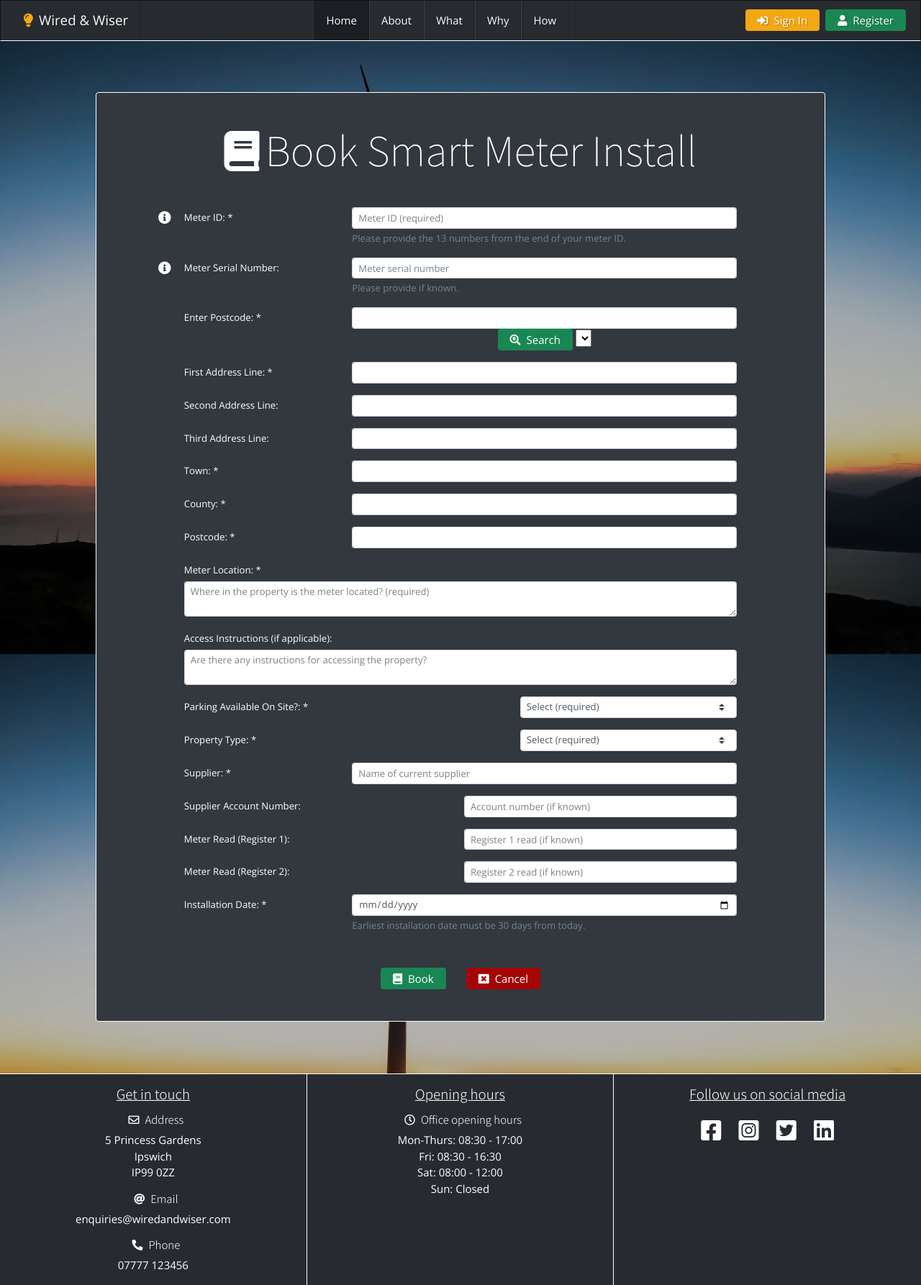
After one commit to LukeGarnham/Wired-and-Wiser-MS3, a Flask app: template templates/view_booking.html in a window 1280 px wide. The commit adds this page. Shown: the whole page at 72% size. Run offline with Flask 2, Linux system fonts and the light colour scheme; the template is opened without the code that fills it, so the values that code supplies are empty; some libraries are stand-ins or nearby versions.

Commit message:
Created view_booking.html copied from book.html.  Linked view from Accounts page to it.  Need to edit page content still.

```diff
--- a/app.py
+++ b/app.py
@@ -1,5 +1,5 @@
 import os
-from datetime import date
+from datetime import datetime
 from flask import (
     Flask, flash, render_template,
     redirect, request, session, url_for)
@@ -158,8 +158,8 @@ def book():
                 "supplier_acc_no": request.form.get("supplier_acc_no"),
                 "meter_read_reg_1": request.form.get("meter_read_reg_1"),
                 "meter_read_reg_2": request.form.get("meter_read_reg_2"),
-                "install_date": request.form.get("install_date"),
-                "application_date": date.today().strftime("%d/%m/%Y"),
+                "install_date": datetime.strptime(request.form.get("install_date"), "%Y-%m-%d"),
+                "application_date": datetime.now(),
                 "installation_complete": False
             }
             # Insert the booking dictionary into the meter_installs collection.
@@ -173,6 +173,12 @@ def book():
     return render_template("book.html")
 
 
+@app.route("/view_booking/<booking_id>")
+def view_booking(booking_id):
+    booking = mongo.db.meter_installs.find_one({"_id": ObjectId(booking_id)})
+    return render_template("view_booking.html", booking=booking)
+
+
 if __name__ == "__main__":
     app.run(host=os.environ.get("IP"),
             port=int(os.environ.get("PORT")),
--- a/templates/account.html
+++ b/templates/account.html
@@ -19,6 +19,8 @@
             <!-- Card containing account details -->
             <div class="card m-md-5 p-4">
                 <div class="card-body">
+
+                    {{ bookings }}
                     <div>
                         <h1 class="display-4 mb-3"><i class="fas fa-user mr-2"></i>Account</h1>
                         <h4 class="mb-5">Welcome {{  user.first_name|capitalize  }}</h4>
@@ -84,11 +86,11 @@
                                             <tbody>
                                                 {% for booking in bookings %}
                                                     <tr>
-                                                        <th scope="row"><a href="#"><i class="fas fa-eye mr-2"></i>View</a></th>
+                                                        <th scope="row"><a href="{{ url_for('view_booking', booking_id=booking._id) }}"><i class="fas fa-eye mr-2"></i>View</a></th>
                                                         <td>{{  booking.first_address_line|title  }}</td>
                                                         <td class="d-none d-lg-table-cell">{{  booking.postcode|upper  }}</td>
                                                         <td class="d-none d-lg-table-cell">{{  booking.meter_id  }}</td>
-                                                        <td>{{  booking.install_date  }}</td>
+                                                        <td>{{  booking.install_date.strftime('%d/%m/%Y')  }}</td>
                                                     </tr>
                                                 {% endfor %}
                                             </tbody>
--- /dev/null
+++ b/templates/view_booking.html
@@ -0,0 +1,187 @@
+{% extends "base.html" %}
+
+{% block content %}
+
+    <!-- Jumbrotron/background -->
+    <div class="jumbotron jumbotron-fluid text-center text-white p-0 mb-0" id="book-background">
+        <div class="mask"></div>
+        <div class="container py-4">
+            <!-- Flash messages -->
+            {% with messages = get_flashed_messages() %}
+                {% if messages %}
+                    {% for message in messages %}
+                    <div class="flashes position-relative">
+                        <h4 class="my-5">{{ message }}</h4>
+                    </div>
+                    {% endfor %}
+                {% endif %}
+            {% endwith %}
+            <!-- Card containing booking form -->
+            <div class="card m-md-5 p-4">
+                <div class="card-body">
+                    <div>
+                        <h1 class="display-4 mb-5"><i class="fas fa-book mr-2"></i>Book<span class="d-none d-sm-inline"> Smart Meter Install</span></h1>
+                    </div>
+                    <form method="POST" action="{{ url_for('book') }}">
+                        <div class="fieldset">
+                            <div class="form-group form-row">
+                                <div class="d-none d-md-inline col-form-label col-form-label-sm col-3 col-md-1 text-right">
+                                    <i id="launch-meter-id-modal-1" class="fas fa-info-circle mr-2 modal-button"></i>
+                                </div>
+                                <label for="meter_id" class="col-form-label col-form-label-sm col-12 col-md-3 text-md-left">
+                                    <div class="d-inline d-md-none col-form-label">
+                                        <i id="launch-meter-id-modal-2" class="fas fa-info-circle mr-2 modal-button"></i>
+                                    </div>
+                                    Meter ID: *
+                                </label>
+                                <div class="col-12 col-md-7">
+                                    <input type="text" class="form-control form-control-sm text-center text-md-left" id="meter_id" name="meter_id" placeholder="Meter ID (required)"  aria-describedby="meterIdHelpBlock" minlength="13" maxlength="13" pattern="^[0-9]{13}$" required>
+                                    <small id="meterIdHelpBlock" class="form-text text-muted text-md-left">
+                                        Please provide the 13 numbers from the end of your meter ID.
+                                    </small>
+                                </div>
+                            </div>
+                            <div class="form-group form-row">
+                                <div class="d-none d-md-inline col-form-label col-form-label-sm col-3 col-md-1 text-right">
+                                    <i id="launch-msn-modal-1" class="fas fa-info-circle mr-2 modal-button"></i>
+                                </div>
+                                <label for="meter_serial_number" class="col-form-label col-form-label-sm col-12 col-md-3 text-md-left">
+                                    <div class="d-inline d-md-none col-form-label">
+                                        <i id="launch-msn-modal-2" class="fas fa-info-circle mr-2 modal-button"></i>
+                                    </div>
+                                    Meter Serial Number:
+                                </label>
+                                <div class="col-12 col-md-7">
+                                    <input type="text" class="form-control form-control-sm text-center text-md-left" id="meter_serial_number" name="meter_serial_number" aria-describedby="msnHelpBlock" maxlength="12" placeholder="Meter serial number">
+                                    <small id="msnHelpBlock" class="form-text text-muted text-md-left">
+                                        Please provide if known.
+                                    </small>
+                                </div>
+                            </div>
+                        </div>
+                        <div class="fieldset">
+                            <div class="form-group form-row">
+                                <label for="enter_postcode" class="col-form-label col-form-label-sm col-12 col-md-3 offset-md-1 text-md-left">Enter Postcode: *</label>
+                                <div id="postcode-lookup" class="justify-content-between col-12 col-md-7">
+                                    <input type="text" id="opc_input" class="form-control form-control-sm text-center text-md-left" name="enter_postcode">
+                                    <button type="button" id="enter_postcode" class="button green px-3 py-1"><i class="fas fa-search-location mr-2"></i>Search</button>
+                                    <select></select>
+                                </div>
+                            </div>
+                            <div class="form-group form-row">
+                                <label for="first_address_line" class="col-form-label col-form-label-sm col-12 col-md-3 offset-md-1 text-md-left">First Address Line: *</label>
+                                <div class="col-12 col-md-7">
+                                    <input type="text" class="form-control form-control-sm text-center text-md-left" id="first_address_line" name="first_address_line" required>
+                                </div>
+                            </div>
+                            <div class="form-group form-row">
+                                <label for="second_address_line" class="col-form-label col-form-label-sm col-12 col-md-3 offset-md-1 text-md-left">Second Address Line:</label>
+                                <div class="col-12 col-md-7">
+                                    <input type="text" class="form-control form-control-sm text-center text-md-left" id="second_address_line" name="second_address_line">
+                                </div>
+                            </div>
+                            <div class="form-group form-row">
+                                <label for="third_address_line" class="col-form-label col-form-label-sm col-12 col-md-3 offset-md-1 text-md-left">Third Address Line:</label>
+                                <div class="col-12 col-md-7">
+                                    <input type="text" class="form-control form-control-sm text-center text-md-left" id="third_address_line" name="third_address_line">
+                                </div>
+                            </div>
+                            <div class="form-group form-row">
+                                <label for="town" class="col-form-label col-form-label-sm col-12 col-md-3 offset-md-1 text-md-left">Town: *</label>
+                                <div class="col-12 col-md-7">
+                                    <input type="text" class="form-control form-control-sm text-center text-md-left" id="town" name="town" required>
+                                </div>
+                            </div>
+                            <div class="form-group form-row">
+                                <label for="county" class="col-form-label col-form-label-sm col-12 col-md-3 offset-md-1 text-md-left">County: *</label>
+                                <div class="col-12 col-md-7">
+                                    <input type="text" class="form-control form-control-sm text-center text-md-left" id="county" name="county" required>
+                                </div>
+                            </div>
+                            <div class="form-group form-row">
+                                <label for="postcode" class="col-form-label col-form-label-sm col-12 col-md-3 offset-md-1 text-md-left">Postcode: *</label>
+                                <div class="col-12 col-md-7">
+                                    <input type="text" class="form-control form-control-sm text-center text-md-left" id="postcode" name="postcode" required>
+                                </div>
+                            </div>
+                            <div class="form-group form-row">
+                                <label for="meter_location" class="col-form-label col-form-label-sm col-12 col-md-10 offset-md-1 text-md-left">Meter Location: *</label>
+                                <div class="col-12 col-md-10 offset-md-1">
+                                    <textarea class="form-control form-control-sm text-left" id="meter_location" name="meter_location" cols="30" rows="2" placeholder="Where in the property is the meter located? (required)" required></textarea>
+                                </div>
+                            </div>
+                            <div class="form-group form-row">
+                                <label for="access_instructions" class="col-form-label col-form-label-sm col-12 col-md-10 offset-md-1 text-md-left">Access Instructions (if applicable):</label>
+                                <div class="col-12 col-md-10 offset-md-1">
+                                    <textarea class="form-control form-control-sm text-left" id="access_instructions" name="access_instructions" cols="30" rows="2" placeholder="Are there any instructions for accessing the property?"></textarea>
+                                </div>
+                            </div>
+                            <div class="form-group form-row">
+                                <label for="parking_on_site" class="col-form-label col-form-label-sm col-12 col-sm-6 offset-md-1 text-sm-left">Parking Available On Site?: *</label>
+                                <div class="col-12 col-sm-6 col-md-4">
+                                    <select name="parking_on_site" class="custom-select custom-select-sm text-center text-md-left" id="parking_on_site" required>
+                                        <option value="" selected disabled>Select (required)</option>
+                                        <option value="yes">Yes</option>
+                                        <option value="no">No</option>
+                                    </select>
+                                </div>
+                            </div>
+                            <div class="form-group form-row">
+                                <label for="property_type" class="col-form-label col-form-label-sm col-12 col-sm-6 offset-md-1 text-sm-left">Property Type: *</label>
+                                <div class="col-12 col-sm-6 col-md-4">
+                                    <select name="property_type" class="custom-select custom-select-sm text-center text-md-left" id="property_type" required>
+                                        <option value="" selected disabled>Select (required)</option>
+                                        <option value="residential">Residential</option>
+                                        <option value="commercial">Commercial</option>
+                                    </select>
+                                </div>
+                            </div>
+                        </div>
+                        <div class="fieldset">
+                            <div class="form-group form-row">
+                                <label for="supplier" class="col-form-label col-form-label-sm col-12 col-md-3 offset-md-1 text-md-left">Supplier: *</label>
+                                <div class="col-12 col-md-7">
+                                    <input type="text" class="form-control form-control-sm text-center text-md-left" id="supplier" name="supplier" maxlength="30" placeholder="Name of current supplier" required>
+                                </div>
+                            </div>
+                            <div class="form-group form-row">
+                                <label for="supplier_acc_no" class="col-form-label col-form-label-sm col-12 col-md-5 offset-md-1 text-md-left">Supplier Account Number:</label>
+                                <div class="col-12 col-md-5">
+                                    <input type="text" class="form-control form-control-sm text-center text-md-left" id="supplier_acc_no" name="supplier_acc_no" maxlength="20" placeholder="Account number (if known)">
+                                </div>
+                            </div>
+                            <div class="form-group form-row">
+                                <label for="meter_read_reg_1" class="col-form-label col-form-label-sm col-12 col-md-5 offset-md-1 text-md-left">Meter Read (Register 1):</label>
+                                <div class="col-12 col-md-5">
+                                    <input type="text" class="form-control form-control-sm text-center text-md-left" id="meter_read_reg_1" name="meter_read_reg_1" maxlength="8" pattern="^[0-9]{0-8}$" placeholder="Register 1 read (if known)">
+                                </div>
+                            </div>
+                            <div class="form-group form-row">
+                                <label for="meter_read_reg_2" class="col-form-label col-form-label-sm col-12 col-md-5 offset-md-1 text-md-left">Meter Read (Register 2):</label>
+                                <div class="col-12 col-md-5">
+                                    <input type="text" class="form-control form-control-sm text-center text-md-left" id="meter_read_reg_2" name="meter_read_reg_2" maxlength="8" pattern="^[0-9]{0-8}$" placeholder="Register 2 read (if known)">
+                                </div>
+                            </div>
+                            <div class="form-group form-row">
+                                <label for="install_date" class="col-form-label col-form-label-sm col-12 col-md-3 offset-md-1 text-md-left">Installation Date: *</label>
+                                <div class="col-12 col-md-7">
+                                    <input type="date" class="form-control form-control-sm text-center text-md-left" id="install_date" name="install_date" aria-describedby="dateHelpBlock" required>
+                                    <small id="dateHelpBlock" class="form-text text-muted text-md-left">
+                                        Earliest installation date must be 30 days from today.
+                                    </small>
+                                </div>
+                            </div>
+                        </div>
+                        <div class="mt-5">
+                            <button type="submit" class="button green px-3 py-1 d-block d-md-inline mx-auto mb-4 mb-md-0 mr-md-4"><i class="fas fa-book mr-2"></i>Book</button>
+                            <a href="{{ url_for('account', username=session['user_email_address']) }}" class="button red d-md-inline px-3 py-1">
+                                <i class="fas fa-window-close mr-2"></i>Cancel
+                            </a>
+                        </div>
+                    </form>
+                </div>
+            </div>
+        </div>
+    </div>
+
+{% endblock %}
```
